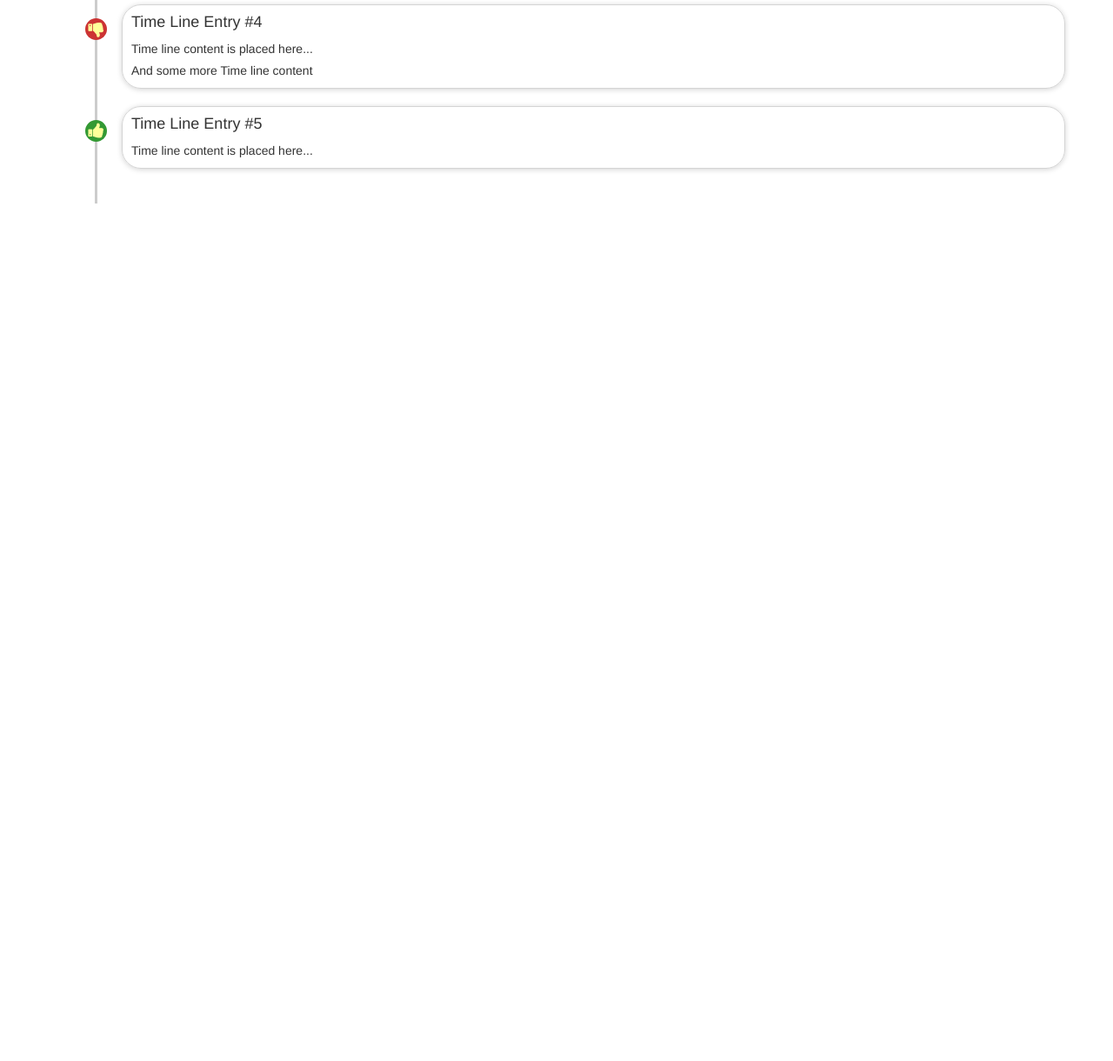
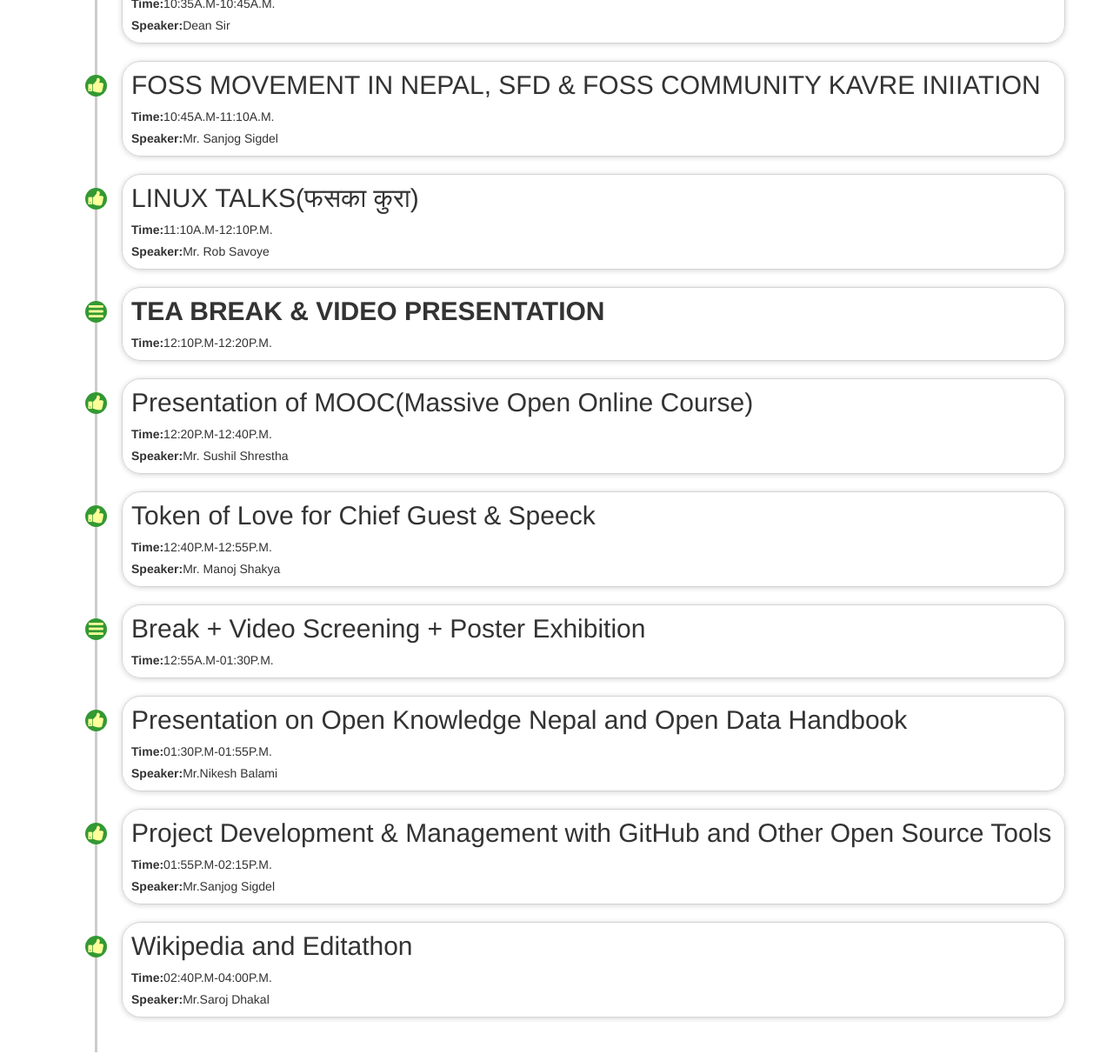
Before and after one commit to kucc1997/SFD2017, a plain HTML site: page docs/index.html in a window 1280 px wide. Shown: the part 682-1902 px from the top of the page at 87% size. Before the commit the page ends 926 px from the top, so only its background shows below. Drawn offline with Linux system fonts and the light colour scheme.

Commit message:
TENTATIVE EVENT DETAILS ADDED

```diff
--- a/docs/index.html
+++ b/docs/index.html
@@ -30,7 +30,8 @@
     <!-- Collect the nav links, forms, and other content for toggling -->
     <div class="collapse navbar-collapse" id="bs-example-navbar-collapse-1">
       <ul class="nav navbar-nav">
-        <li class="active"><a href="#">Speakers <span class="sr-only">(current)</span></a></li>
+        <li class="active"><a href="#">Program Schedule <span class="sr-only">(current)</span></a></li>
+        <li><a href="Speakers.html">Speakers</a></li>
         <li><a href="#">Sponsors</a></li>
         <!-- <li class="dropdown">
           <a href="#" class="dropdown-toggle" data-toggle="dropdown" role="button" aria-haspopup="true" aria-expanded="false">Dropdown <span class="caret"></span></a>
@@ -77,67 +78,152 @@
 </div>
 <!-- Timeline - START -->
 <div class="container">
-    <h1 style="margin-left:25%;">Event Details...<small>Will be Updated Soon</small></h1>
+    <h1>*<small>Tentative Program Schedule</small></h1>
     <ul class="timeline">
         <li><!---Time Line Element--->
           <div class="timeline-badge up"><i class="fa fa-thumbs-up"></i></div>
           <div class="timeline-panel">
             <div class="timeline-heading">
-              <h4 class="timeline-title">Time Line Entry #1</h4>
+              <h2 class="timeline-title">Formal Program Begins</h2>
             </div>
             <div class="timeline-body"><!---Time Line Body&Content--->
-              <p>Time line content is placed here...</p>
+              <p><b>Time:</b>10:20A.M-10:25A.M.</p>
+              <p><b>Host:</b>Shubham Joshi</p>
             </div>
           </div>
         </li>
         <li><!---Time Line Element--->
-          <div class="timeline-badge down"><i class="fa fa-thumbs-down"></i></div>
+          <div class="timeline-badge up"><i class="fa fa-thumbs-up"></i></div>
           <div class="timeline-panel">
             <div class="timeline-heading">
-              <h4 class="timeline-title">Time Line Entry #2</h4>
+              <h2 class="timeline-title">Video Presentation</h2>
             </div>
             <div class="timeline-body"><!---Time Line Body&Content--->
-              <p>Time line content is placed here...</p>
-              <p>And some more Time line content </p>
+              <p><b>Time:</b>10:25A.M-10:35A.M.</p>
+              <p><b>Host:</b>Shubham Joshi</p>
             </div>
           </div>
         </li>
         <li><!---Time Line Element--->
-          <div class="timeline-badge neutral"><i class="fa fa-navicon"></i></div>
+          <div class="timeline-badge up"><i class="fa fa-thumbs-up"></i></div>
           <div class="timeline-panel">
             <div class="timeline-heading">
-              <h4 class="timeline-title">Time Line Entry #3</h4>
+              <h2 class="timeline-title"> Speech from DEAN</h2>
             </div>
             <div class="timeline-body"><!---Time Line Body&Content--->
-              <p>Time line content is placed here...</p>
-              <p>This appears to be a neutral time line enty...</p>
+              <p><b>Time:</b>10:35A.M-10:45A.M.</p>
+              <p><b>Speaker:</b>Dean Sir</p>
             </div>
           </div>
         </li>
         <li><!---Time Line Element--->
-          <div class="timeline-badge down"><i class="fa fa-thumbs-down"></i></div>
+          <div class="timeline-badge up"><i class="fa fa-thumbs-up"></i></div>
           <div class="timeline-panel">
             <div class="timeline-heading">
-              <h4 class="timeline-title">Time Line Entry #4</h4>
+              <h2 class="timeline-title"> FOSS MOVEMENT IN NEPAL, SFD & FOSS COMMUNITY KAVRE INIIATION</h2>
             </div>
             <div class="timeline-body"><!---Time Line Body&Content--->
-              <p>Time line content is placed here...</p>
-              <p>And some more Time line content </p>
+              <p><b>Time:</b>10:45A.M-11:10A.M.</p>
+              <p><b>Speaker:</b>Mr. Sanjog Sigdel</p>
+            </div>
+          </div>
+        </li>
+        <li><!---Time Line Element--->
+          <div class="timeline-badge up"><i class="fa fa-thumbs-up"></i></div>
+          <div class="timeline-panel">
+            <div class="timeline-heading">
+              <h2 class="timeline-title"> LINUX TALKS(फसका कुरा)</h2>
+            </div>
+            <div class="timeline-body"><!---Time Line Body&Content--->
+              <p><b>Time:</b>11:10A.M-12:10P.M.</p>
+              <p><b>Speaker:</b>Mr. Rob Savoye</p>
+            </div>
+          </div>
+        </li>
+        <li><!---Time Line Element--->
+          <div class="timeline-badge up"><i class="fa fa-navicon"></i></div>
+          <div class="timeline-panel">
+            <div class="timeline-heading">
+              <h2 class="timeline-title"><b>TEA BREAK & VIDEO PRESENTATION </b></h2>
+            </div>
+            <div class="timeline-body"><!---Time Line Body&Content--->
+              <p><b>Time:</b>12:10P.M-12:20P.M.</p>
+            </div>
+          </div>
+        </li>
+        <li><!---Time Line Element--->
+          <div class="timeline-badge up"><i class="fa fa-thumbs-up"></i></div>
+          <div class="timeline-panel">
+            <div class="timeline-heading">
+              <h2 class="timeline-title"> Presentation of MOOC(Massive Open Online Course)</h2>
+            </div>
+            <div class="timeline-body"><!---Time Line Body&Content--->
+              <p><b>Time:</b>12:20P.M-12:40P.M.</p>
+              <p><b>Speaker:</b>Mr. Sushil Shrestha</p>
+            </div>
+          </div>
+        </li>
+        <li><!---Time Line Element--->
+          <div class="timeline-badge up"><i class="fa fa-thumbs-up"></i></div>
+          <div class="timeline-panel">
+            <div class="timeline-heading">
+              <h2 class="timeline-title"> Token of Love for Chief Guest & Speeck</h2>
+            </div>
+            <div class="timeline-body"><!---Time Line Body&Content--->
+              <p><b>Time:</b>12:40P.M-12:55P.M.</p>
+              <p><b>Speaker:</b>Mr. Manoj Shakya</p>
+            </div>
+          </div>
+        </li>
+        <li><!---Time Line Element--->
+          <div class="timeline-badge up"><i class="fa fa-navicon"></i></div>
+          <div class="timeline-panel">
+            <div class="timeline-heading">
+              <h2 class="timeline-title"> Break + Video Screening + Poster Exhibition</h2>
+            </div>
+            <div class="timeline-body"><!---Time Line Body&Content--->
+              <p><b>Time:</b>12:55A.M-01:30P.M.</p>
+            </div>
+          </div>
+        </li>
+                <li><!---Time Line Element--->
+          <div class="timeline-badge up"><i class="fa fa-thumbs-up"></i></div>
+          <div class="timeline-panel">
+            <div class="timeline-heading">
+              <h2 class="timeline-title"> Presentation on Open Knowledge Nepal and Open Data Handbook</h2>
+            </div>
+            <div class="timeline-body"><!---Time Line Body&Content--->
+              <p><b>Time:</b>01:30P.M-01:55P.M.</p>
+              <p><b>Speaker:</b>Mr.Nikesh Balami</p>
+            </div>
+          </div>
+        </li>
+                <li><!---Time Line Element--->
+          <div class="timeline-badge up"><i class="fa fa-thumbs-up"></i></div>
+          <div class="timeline-panel">
+            <div class="timeline-heading">
+              <h2 class="timeline-title"> Project Development & Management with GitHub and Other Open Source Tools</h2>
+            </div>
+            <div class="timeline-body"><!---Time Line Body&Content--->
+              <p><b>Time:</b>01:55P.M-02:15P.M.</p>
+              <p><b>Speaker:</b>Mr.Sanjog Sigdel</p>
+            </div>
+          </div>
+        </li>
+        <li><!---Time Line Element--->
+          <div class="timeline-badge up"><i class="fa fa-thumbs-up"></i></div>
+          <div class="timeline-panel">
+            <div class="timeline-heading">
+              <h2 class="timeline-title"> Wikipedia and Editathon</h2>
+            </div>
+            <div class="timeline-body"><!---Time Line Body&Content--->
+              <p><b>Time:</b>02:40P.M-04:00P.M.</p>
+              <p><b>Speaker:</b>Mr.Saroj Dhakal</p>
             </div>
           </div>
         </li>
 
-        <li><!---Time Line Element--->
-          <div class="timeline-badge up"><i class="fa fa-thumbs-up"></i></div>
-          <div class="timeline-panel">
-            <div class="timeline-heading">
-              <h4 class="timeline-title">Time Line Entry #5</h4>
-            </div>
-            <div class="timeline-body"><!---Time Line Body&Content--->
-              <p>Time line content is placed here...</p>
-            </div>
-          </div>
-        </li>
+
     </ul>
 </div>
 
```
